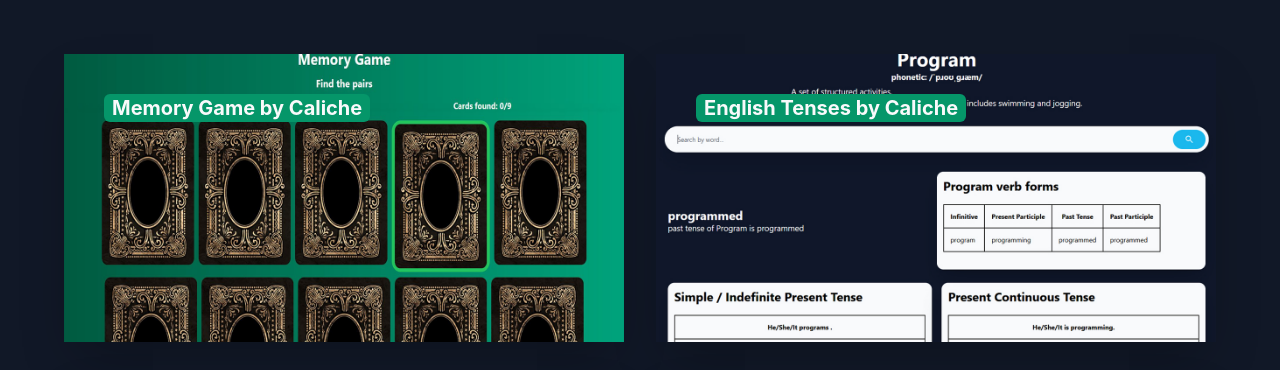
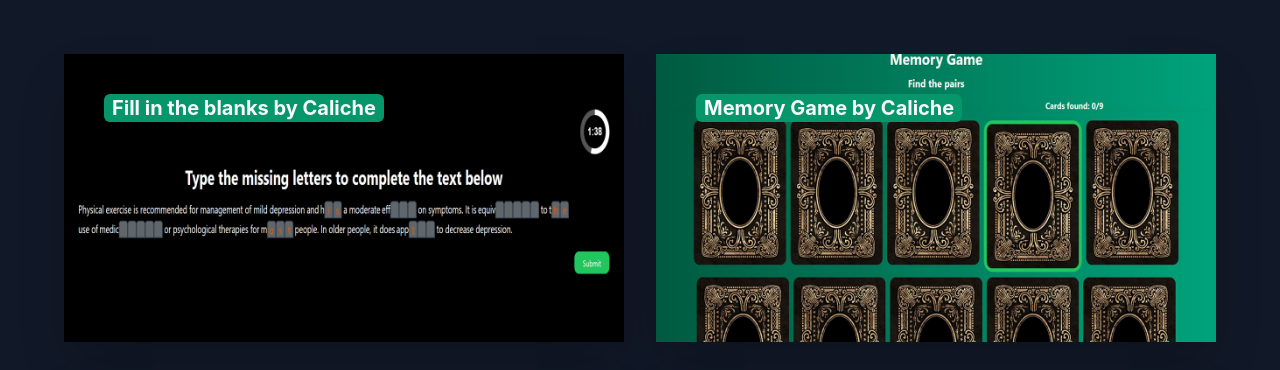
Before and after one commit to CalicheOrozco/caliche-next, a Next.js app: page /projects in a window 1280 px wide. Shown: the part 430-800 px from the top of the page. Built offline with nearby package versions, Linux system fonts and the light colour scheme.

Commit message:
update: added Fill in the blanks to the portafolio

```diff
--- a/constants/data.js
+++ b/constants/data.js
@@ -5,6 +5,11 @@ const myData = {
   avatarUrl: "/avatar.jpg",
   email: "info@calicheorozco.com",
   projects: [
+    {
+      title: "Fill in the blanks by Caliche",
+      link: "https://fill-in-the-blanks-caliche.vercel.app/",
+      imgUrl: "/portafolio13.png",
+    },
     {
       title: "Memory Game by Caliche",
       link: "https://memory-game-caliche.vercel.app/",
```
Also changed, not shown: public/portafolio13.png (added).
